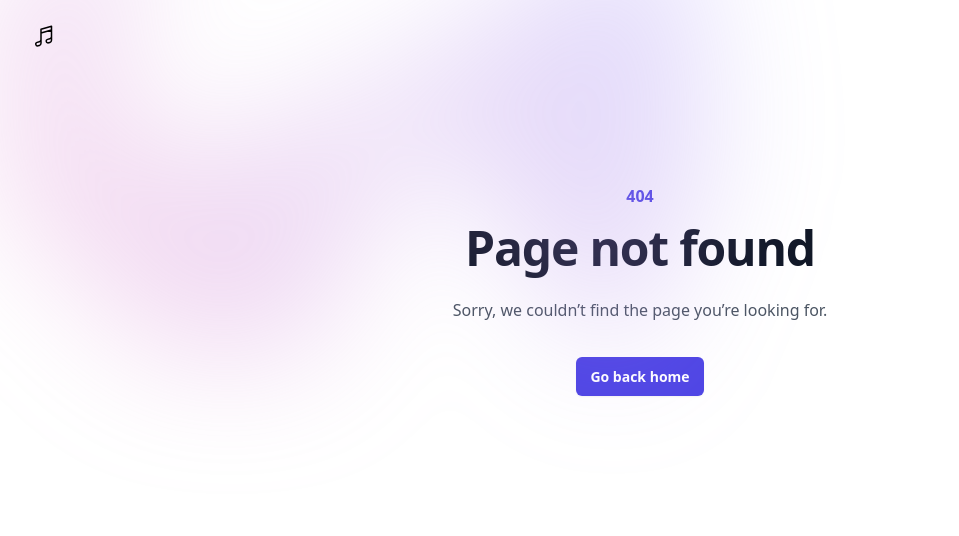
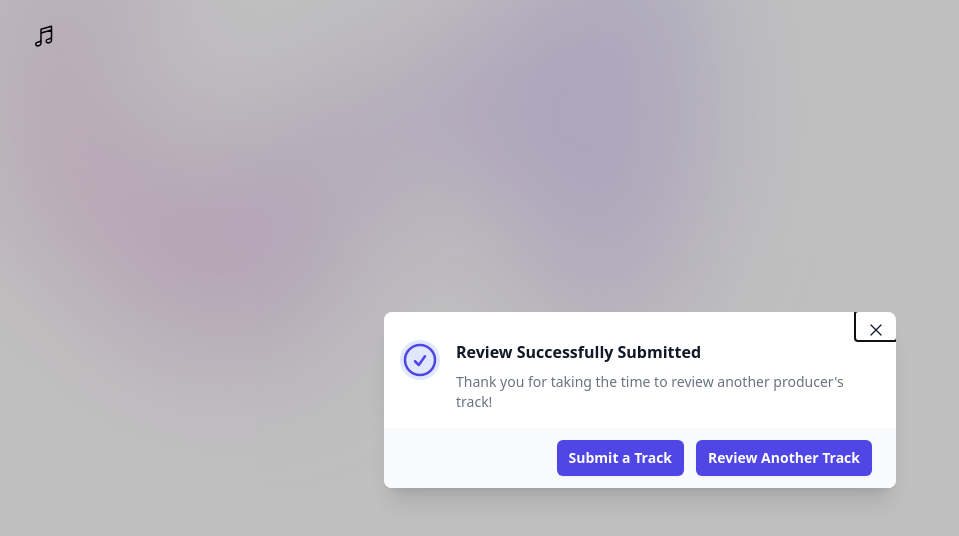
Before and after one commit to ericvtheg/beta-test-songs, a React (Vite) app in the folder client/: page /review-success in a window 1280 px wide. Before the commit this address had no page. Shown: the top 536 px of the page, without its empty margins (0-959 px from the left). Built offline with nearby package versions, Linux system fonts and the light colour scheme.

Commit message:
added review success flow

```diff
--- a/client/src/App.tsx
+++ b/client/src/App.tsx
@@ -11,6 +11,7 @@ import PageNotFound from "./Pages/404";
 import SubmitModal from "./Modals/Submit-Modal";
 import SongModal from "./Modals/Song-Modal";
 import TrackSuccessModal from "./Modals/Track-Success-Modal";
+import ReviewSuccessModal from "./Modals/Review-Success-Modal";
 
 const router = createBrowserRouter(
   createRoutesFromElements(
@@ -20,6 +21,7 @@ const router = createBrowserRouter(
       <Route path="review" element={<FetchReviewModal />} />
       <Route path="track/:trackId" element={<SongModal />} />
       <Route path="track-success" element={<TrackSuccessModal />} />
+      <Route path="review-success" element={<ReviewSuccessModal />} />
       <Route path="*" element={<PageNotFound />} />
     </Route>
   )
--- /dev/null
+++ b/client/src/Modals/Review-Success-Modal.tsx
@@ -0,0 +1,95 @@
+import { Fragment } from "react";
+import { Dialog, Transition } from "@headlessui/react";
+import { CheckCircleIcon, XMarkIcon } from "@heroicons/react/24/outline";
+import { useNavigate } from "react-router-dom";
+import { Link } from "react-router-dom";
+
+export default function ReviewSuccessModal() {
+  const navigate = useNavigate();
+
+  return (
+    <Transition.Root show={true} as={Fragment}>
+      <Dialog
+        as="div"
+        className="relative z-10"
+        onClose={() => {
+          navigate("/");
+        }}
+      >
+        <Transition.Child
+          as={Fragment}
+          enter="ease-out duration-300"
+          enterFrom="opacity-0"
+          enterTo="opacity-100"
+          leave="ease-in duration-200"
+          leaveFrom="opacity-100"
+          leaveTo="opacity-0"
+        >
+          <div className="fixed inset-0 bg-black bg-opacity-25" />
+        </Transition.Child>
+
+        <div className="fixed inset-0 z-10 overflow-y-auto">
+          <div className="flex min-h-full items-end justify-center p-4 text-center sm:items-center sm:p-0">
+            <Transition.Child
+              as={Fragment}
+              enter="ease-out duration-300"
+              enterFrom="opacity-0 translate-y-4 sm:translate-y-0 sm:scale-95"
+              enterTo="opacity-100 translate-y-0 sm:scale-100"
+              leave="ease-in duration-200"
+              leaveFrom="opacity-100 translate-y-0 sm:scale-100"
+              leaveTo="opacity-0 translate-y-4 sm:translate-y-0 sm:scale-95"
+            >
+              <Dialog.Panel className="relative transform overflow-hidden rounded-lg bg-white text-left shadow-xl transition-all sm:my-8 sm:w-full sm:max-w-lg">
+                <div className="flex flex-row-reverse">
+                  <Link to="/" className="">
+                    <div className="px-2 pt-2">
+                      <XMarkIcon className="h-5 w-6 text-gray-900 hover:text-gray-600" />
+                    </div>
+                  </Link>
+                </div>
+                <div className="bg-white px-4 pb-4">
+                  <div className="sm:flex sm:items-start">
+                    <div className="mx-auto flex h-12 w-12 flex-shrink-0 items-center justify-center rounded-full bg-indigo-100 sm:mx-0 sm:h-10 sm:w-10">
+                      <CheckCircleIcon
+                        className="h-12 w-12 text-indigo-600"
+                        aria-hidden="true"
+                      />
+                    </div>
+                    <div className="mt-3 text-center sm:ml-4 sm:mt-0 sm:text-left">
+                      <Dialog.Title
+                        as="h3"
+                        className="text-base font-semibold leading-6 text-gray-900"
+                      >
+                        Review Successfully Submitted
+                      </Dialog.Title>
+                      <div className="mt-2">
+                        <p className="text-sm text-gray-500">
+                          Thank you for taking the time to review another
+                          producer&#39;s track!
+                        </p>
+                      </div>
+                    </div>
+                  </div>
+                </div>
+                <div className="bg-gray-50 px-4 py-3 sm:flex sm:flex-row-reverse sm:px-6">
+                  <Link
+                    to="/review"
+                    className="inline-flex w-full justify-center rounded-md bg-indigo-600 px-3 py-2 text-sm font-semibold text-white shadow-sm hover:bg-indigo-500 sm:ml-3 sm:w-auto"
+                  >
+                    Review Another Track
+                  </Link>
+                  <Link
+                    to="/submit"
+                    className="inline-flex w-full justify-center rounded-md bg-indigo-600 px-3 py-2 text-sm font-semibold text-white shadow-sm hover:bg-indigo-500 sm:ml-3 sm:w-auto"
+                  >
+                    Submit a Track
+                  </Link>
+                </div>
+              </Dialog.Panel>
+            </Transition.Child>
+          </div>
+        </div>
+      </Dialog>
+    </Transition.Root>
+  );
+}
--- a/client/src/Modals/Song-Modal.tsx
+++ b/client/src/Modals/Song-Modal.tsx
@@ -1,6 +1,6 @@
 import { Fragment, useState, useEffect } from "react";
 import { Dialog, Transition } from "@headlessui/react";
-import { useLocation, useParams } from "react-router-dom";
+import { useLocation, useParams, useNavigate } from "react-router-dom";
 import axios from "axios";
 import { Link } from "react-router-dom";
 import { XMarkIcon } from "@heroicons/react/24/outline";
@@ -22,6 +22,7 @@ export default function SongModal() {
 
   const { state }: { state: ReviewSongData } = useLocation();
   const { trackId } = useParams();
+  const navigate = useNavigate();
 
   const [isReviewCompleted, setReviewCompleted] = useState<boolean>(
     state?.text !== ""
@@ -46,6 +47,8 @@ export default function SongModal() {
 
     // reset navigator cache
     window.history.replaceState({}, document.title);
+
+    navigate("/review-success")
   };
 
   useEffect(() => {
```
